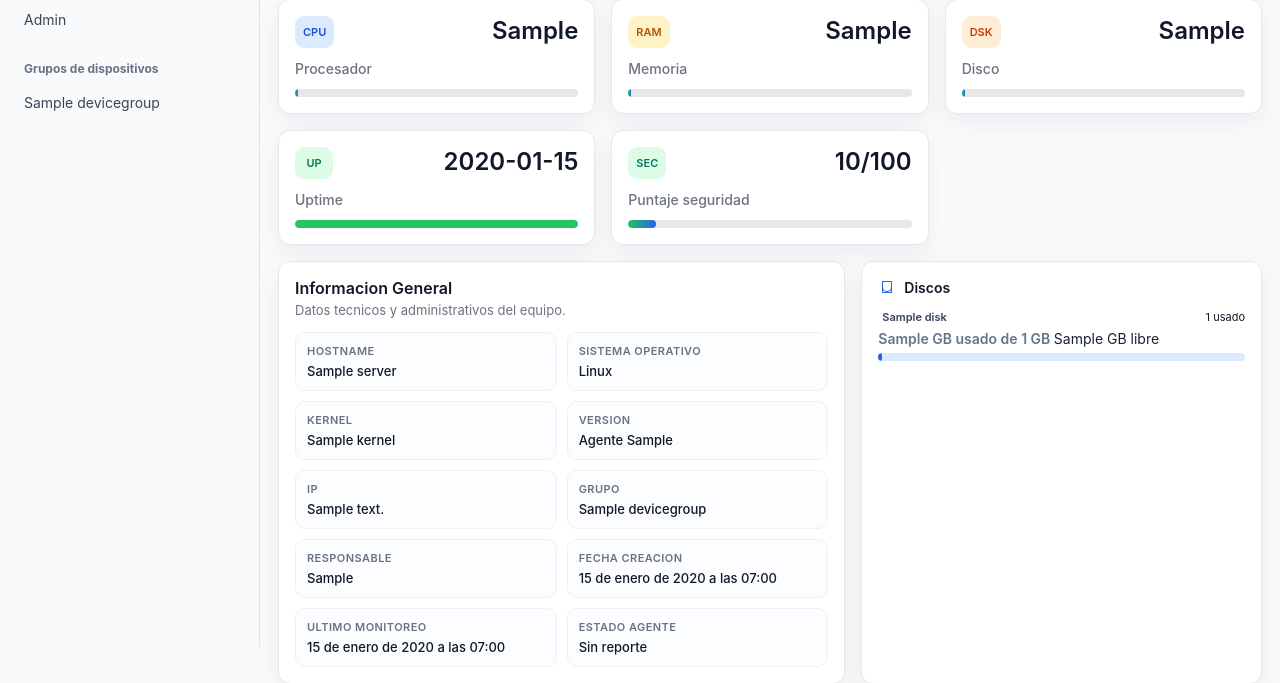
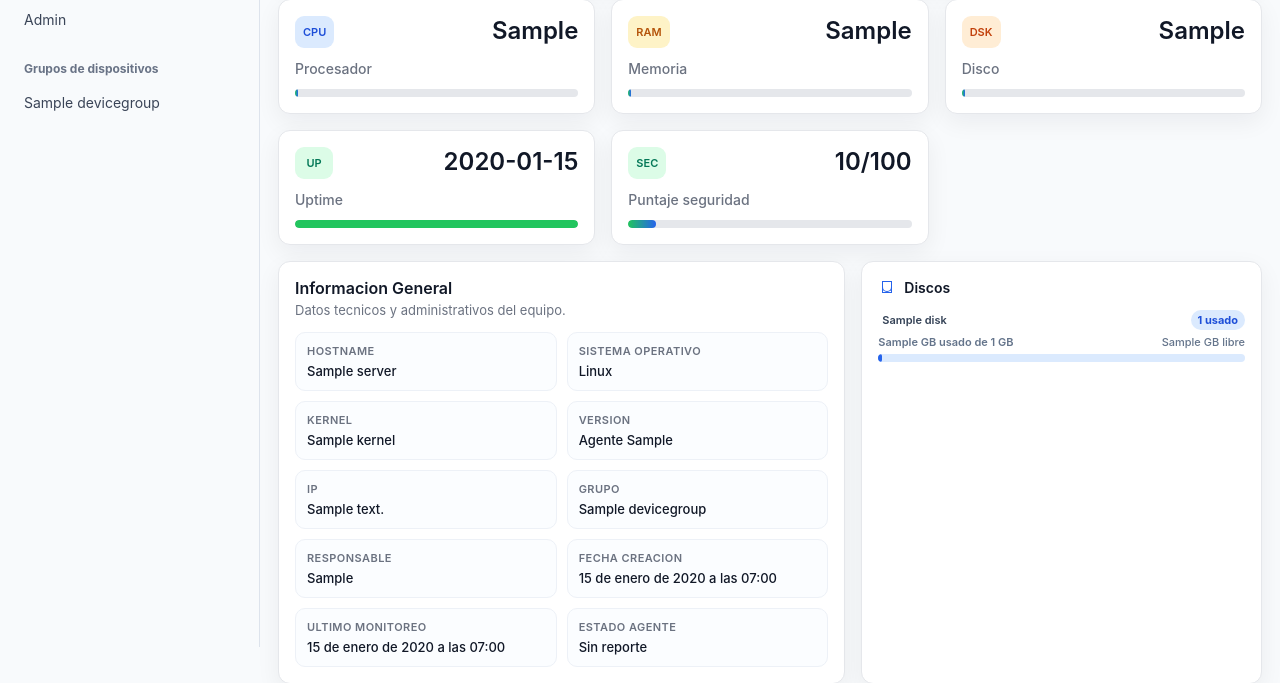
Before and after one commit to fdovasquez/monitoring-platform, a Django app: template backend/templates/inventory/device_detail.html in a window 1280 px wide. Shown: the part 153-836 px from the top of the page. Run offline with Django 5.2, Linux system fonts and the light colour scheme; tables that the repository leaves empty hold one stand-in row (values such as "Sample post"); the template is opened without the code that fills it: values that come from a table or form of the project are taken from there, most other values are stand-ins (such as "Sample title", 1, 10 or a date in 2020).

Commit message:
Refine disk usage bar styling

```diff
--- a/backend/inventory/static/inventory/device_detail.css
+++ b/backend/inventory/static/inventory/device_detail.css
@@ -465,7 +465,7 @@
 
 .storage-row {
   display: grid;
-  gap: 6px;
+  gap: 5px;
 }
 
 .storage-row-head {
@@ -474,6 +474,15 @@
   justify-content: space-between;
   gap: 12px;
   color: var(--detail-text);
+  font-size: 11px;
+}
+
+.storage-row-meta {
+  display: flex;
+  align-items: center;
+  justify-content: space-between;
+  gap: 10px;
+  color: #64748b;
   font-size: 11px;
 }
 
@@ -491,7 +500,25 @@
 .storage-capacity {
   color: #64748b;
   font-weight: 600;
+}
+
+.storage-free {
+  color: #64748b;
+  font-weight: 500;
   text-align: right;
+}
+
+.storage-percent {
+  display: inline-flex;
+  align-items: center;
+  min-height: 20px;
+  padding: 0 7px;
+  color: #1d4ed8;
+  background: #dbeafe;
+  border-radius: 999px;
+  font-size: 11px;
+  font-weight: 700;
+  white-space: nowrap;
 }
 
 .storage-progress {
@@ -501,7 +528,7 @@
   border-radius: 999px;
 }
 
-.storage-progress::before {
+.storage-progress span {
   display: block;
   width: var(--value, 0%);
   height: 100%;
@@ -872,6 +899,16 @@
     color: #94a3b8;
   }
 
+  .storage-row-meta,
+  .storage-free {
+    color: #94a3b8;
+  }
+
+  .storage-percent {
+    color: #bfdbfe;
+    background: #1e3a8a;
+  }
+
   .storage-progress {
     background: #1e3a8a;
   }
```
